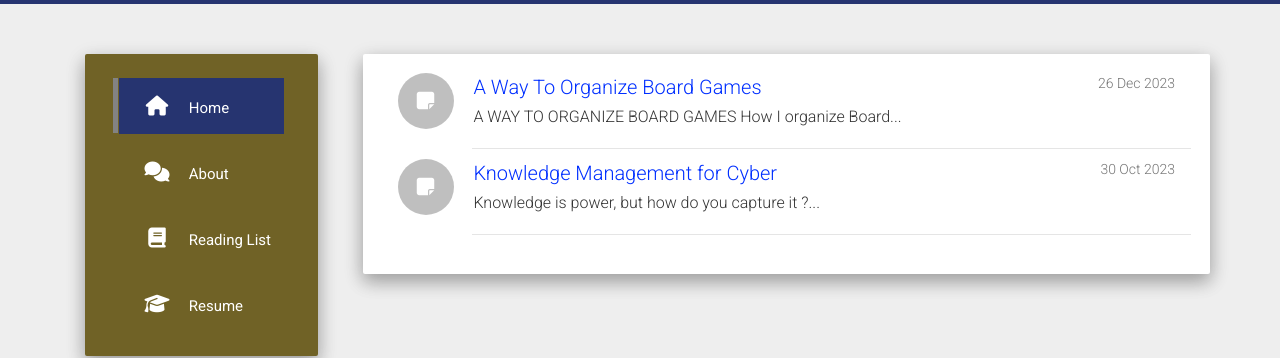
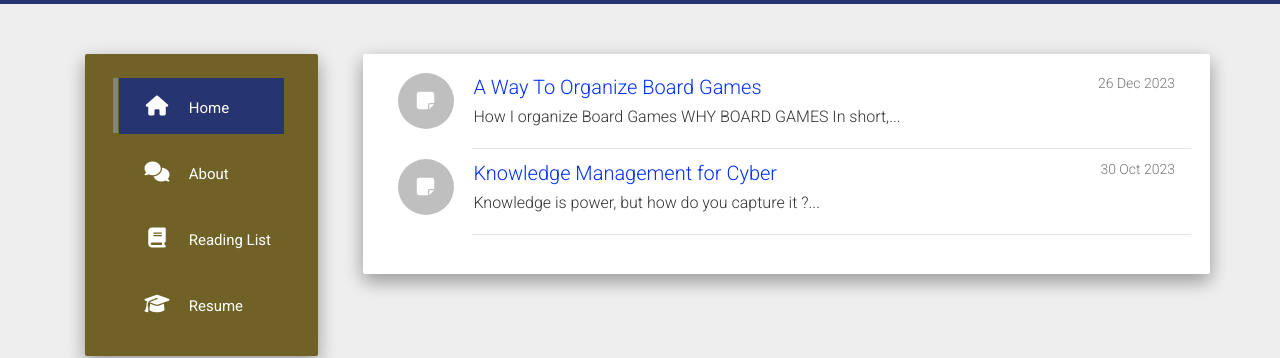
Before and after one commit to azotheblue/blog, a Jekyll site: the page built from index.html, in a window 1280 px wide. Shown: the part 210-568 px from the top of the page. Built offline with Jekyll 4.4.1, drawn with Linux system fonts in a browser that asks for light colours; nearby versions of some CDN libraries; the list of posts is cut into pages by our own code.

Commit message:
Update 2023-12-26-Board-Game-Organization.md

```diff
--- a/_posts/2023-12-26-Board-Game-Organization.md
+++ b/_posts/2023-12-26-Board-Game-Organization.md
@@ -4,8 +4,6 @@ title: A Way To Organize Board Games
 date: 2023-12-26 13:50:39
 categories: boardgames
 ---
-
-## A WAY TO ORGANIZE BOARD GAMES
 
 How I organize Board Games
 
```
